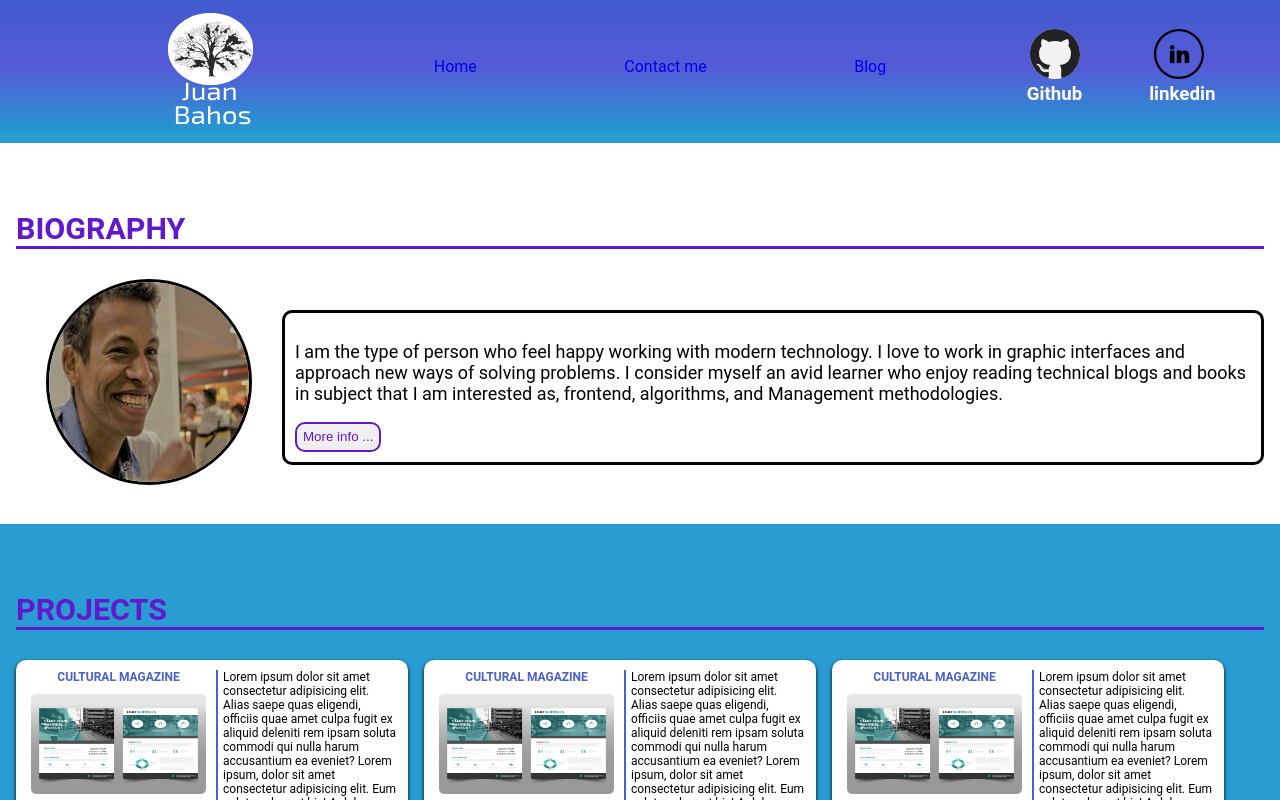
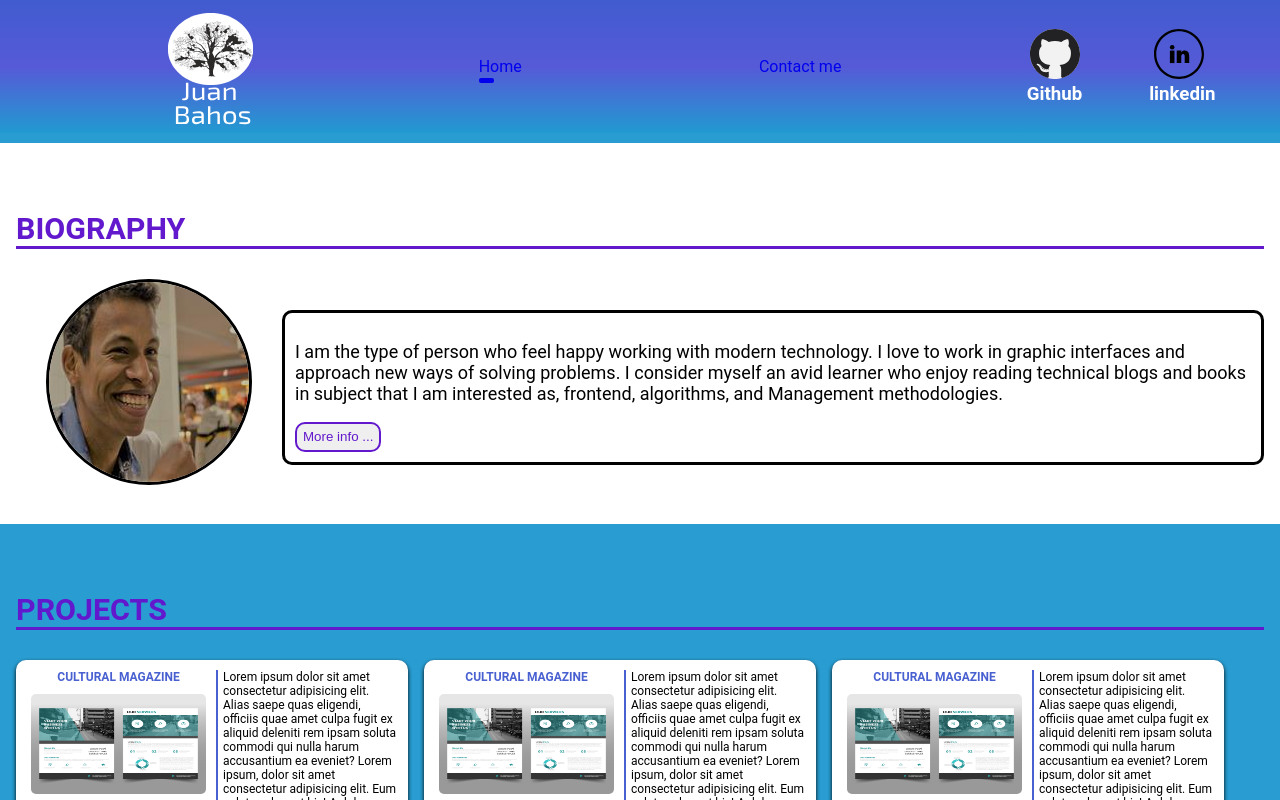
Before and after one commit to cadenahos/React-Portfolio-, a React app: page / in a window 1280 px wide. Shown: the top 800 px of the page. Built offline with nearby package versions, Linux system fonts and the light colour scheme.

Commit message:
[ADD] Active NavLink

```diff
--- a/src/components/Menu.jsx
+++ b/src/components/Menu.jsx
@@ -1,12 +1,28 @@
 import React from 'react';
+import { NavLink } from 'react-router-dom';
 import '@styles/Menu.scss';
 
 const Menu = () => {
+    let activeStyle = {
+        color: "blue",
+
+    };
     return (
             <ul className='nav'>
-                <li><a href='/'>Home</a></li>
-                <li><a href='/contact-us'>Contact me</a></li>
-                <li><a href='/blog'>Blog</a></li>
+                <li>
+                    <NavLink
+                        to='/'
+                    >
+                        Home
+                    </NavLink>
+                </li>
+                <li>
+                    <NavLink
+                        to='/contact-us'
+                    >Contact me
+                    </NavLink>
+                </li>
+                {/* <li><NavLink to='/blog'>Blog</NavLink></li> */}
             </ul>
     );
 };
--- a/src/styles/Menu.scss
+++ b/src/styles/Menu.scss
@@ -26,6 +26,16 @@
     width: 15px;
 }
 
+.nav a.active::before{
+    position: absolute;
+    content: '';
+    background-color: currentColor;
+    border-radius: 2px;
+    top: 78px;
+    height: 5px;
+    width: 15px;
+}
+
 li{
     list-style: none;
 }
```
